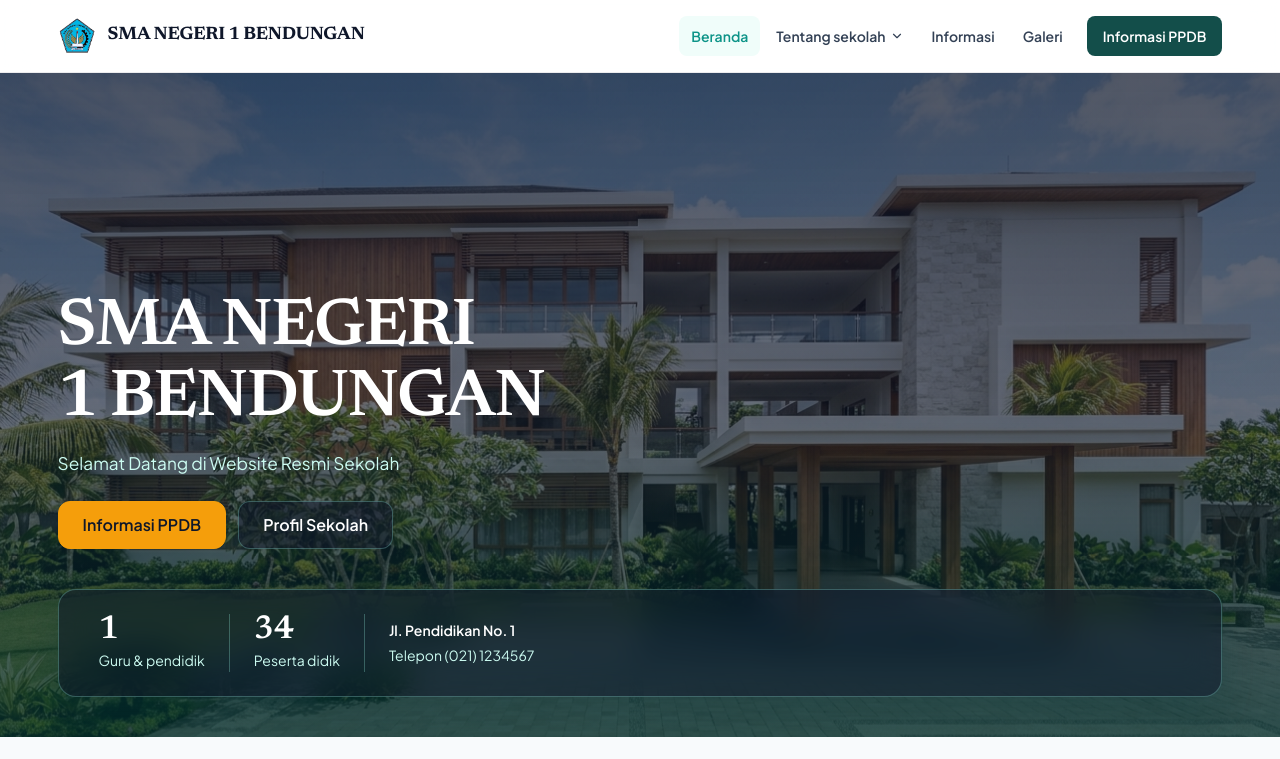
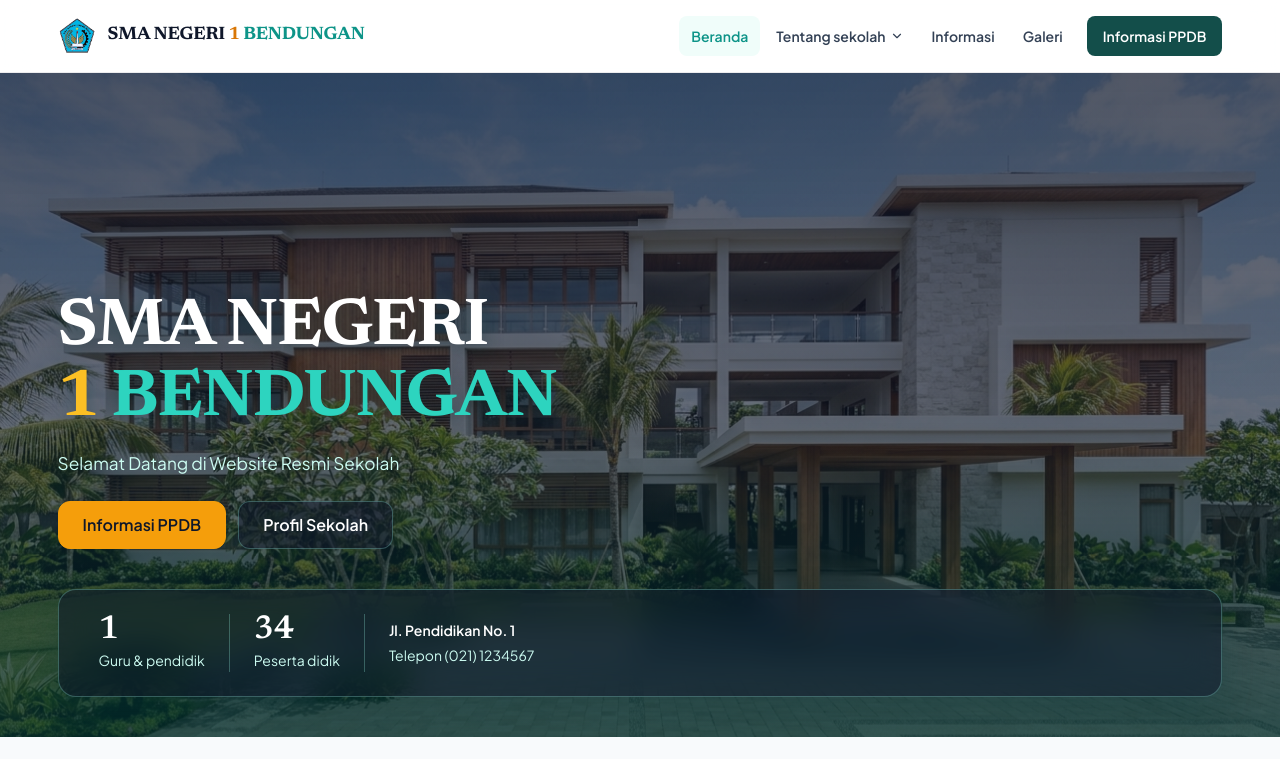
Before and after one commit to gojapantogether-ship-it/web-sekolah-smangat, a Laravel app: page / in a window 1280 px wide. Shown: the top 759 px of the page. Run offline with Laravel 12, Linux system fonts and the light colour scheme; data comes from the database, SQL or seed files in the repository.

Commit message:
Style school name SMA NEGERI 1 BENDUNGAN with harmonious multi-tone theme colors across hero, navbar, and footer

```diff
--- a/public/css/site.css
+++ b/public/css/site.css
@@ -243,12 +243,49 @@
 .hero-title {
     font-family: var(--font-display);
     font-size: var(--text-display);
-    font-weight: 600;
+    font-weight: 700;
     line-height: 1.06;
-    letter-spacing: -0.025em;
+    letter-spacing: -0.02em;
     color: var(--color-field-ink);
     margin: 0 0 var(--space-md);
     max-width: 18ch;
+    text-shadow: 0 4px 20px rgba(4, 47, 46, 0.45);
+}
+
+.hero-title .name-primary {
+    color: var(--color-field-ink);
+}
+
+.hero-title .name-number {
+    color: var(--gold-400);
+}
+
+.hero-title .name-accent {
+    color: var(--toska-400);
+}
+
+.brand .name-primary {
+    color: var(--navy-950);
+}
+
+.brand .name-number {
+    color: var(--gold-600);
+}
+
+.brand .name-accent {
+    color: var(--toska-600);
+}
+
+.footer-brand-name .name-primary {
+    color: var(--color-field-ink);
+}
+
+.footer-brand-name .name-number {
+    color: var(--gold-400);
+}
+
+.footer-brand-name .name-accent {
+    color: var(--toska-400);
 }
 
 .hero-lead {
--- a/resources/views/layouts/app.blade.php
+++ b/resources/views/layouts/app.blade.php
@@ -18,6 +18,10 @@
 </head>
 <body>
     <div class="scroll-progress" id="scrollProgress" aria-hidden="true"></div>
+    @php
+        $navSchoolParts = preg_split('/\s+/', trim($profile->nama_sekolah ?? 'SMA NEGERI 1 BENDUNGAN'));
+        $navLastIdx = count($navSchoolParts) - 1;
+    @endphp
     <header class="site-header" id="siteHeader">
         <div class="nav-container">
             <a href="{{ route('home') }}" class="brand" aria-label="Beranda {{ $profile->nama_sekolah ?? 'SMA NEGERI 1 BENDUNGAN' }}">
@@ -28,7 +32,17 @@
                      class="brand-logo"
                      onerror="this.style.display='none'; this.nextElementSibling.style.display='inline-flex';">
                 <span class="brand-badge" style="display: none;" aria-hidden="true">{{ strtoupper(substr($profile->nama_sekolah ?? 'S', 0, 1)) }}</span>
-                <span>{{ $profile->nama_sekolah ?? 'SMA NEGERI 1 BENDUNGAN' }}</span>
+                <span>
+                    @foreach ($navSchoolParts as $i => $word)
+                        @if (is_numeric($word))
+                            <span class="name-number">{{ $word }}</span>
+                        @elseif ($i === $navLastIdx && $navLastIdx > 0)
+                            <span class="name-accent">{{ $word }}</span>
+                        @else
+                            <span class="name-primary">{{ $word }}</span>
+                        @endif
+                    @endforeach
+                </span>
             </a>
 
             <button type="button" class="nav-toggle" id="navToggle" aria-label="Buka menu navigasi" aria-expanded="false">
@@ -94,7 +108,17 @@
                          height="36"
                          class="brand-logo"
                          onerror="this.style.display='none'">
-                    <span class="footer-brand-name">{{ $profile->nama_sekolah ?? 'SMA NEGERI 1 BENDUNGAN' }}</span>
+                    <span class="footer-brand-name">
+                        @foreach ($navSchoolParts as $i => $word)
+                            @if (is_numeric($word))
+                                <span class="name-number">{{ $word }}</span>
+                            @elseif ($i === $navLastIdx && $navLastIdx > 0)
+                                <span class="name-accent">{{ $word }}</span>
+                            @else
+                                <span class="name-primary">{{ $word }}</span>
+                            @endif
+                        @endforeach
+                    </span>
                 </a>
 
                 <nav class="footer-nav" aria-label="Navigasi footer">
--- a/resources/views/welcome.blade.php
+++ b/resources/views/welcome.blade.php
@@ -33,8 +33,22 @@
         <div class="hero-scrim" aria-hidden="true"></div>
 
         <div class="hero-content">
+            @php
+                $schoolNameParts = preg_split('/\s+/', trim($profile->nama_sekolah ?? 'SMA NEGERI 1 BENDUNGAN'));
+                $lastIdx = count($schoolNameParts) - 1;
+            @endphp
             <div class="hero-copy">
-                <h1 class="hero-title">{{ $profile->nama_sekolah }}</h1>
+                <h1 class="hero-title">
+                    @foreach ($schoolNameParts as $i => $word)
+                        @if (is_numeric($word))
+                            <span class="name-number">{{ $word }}</span>
+                        @elseif ($i === $lastIdx && $lastIdx > 0)
+                            <span class="name-accent">{{ $word }}</span>
+                        @else
+                            <span class="name-primary">{{ $word }}</span>
+                        @endif
+                    @endforeach
+                </h1>
                 <p class="hero-lead">{{ $profile->sambutan_judul }}</p>
 
                 <div class="hero-actions">
```
